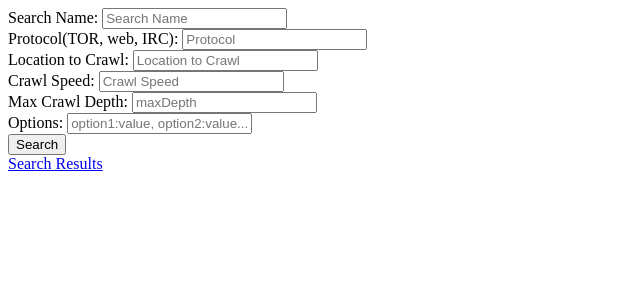
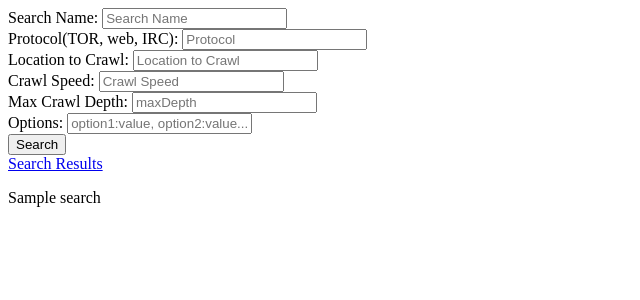
Before and after one commit to firebitsbr/Capstone, a Python web app: template darkweb/templates/index.html in a window 1280 px wide. Shown: the top 300 px of the page, without its empty margins (0-640 px from the left). Run offline with Jinja, Linux system fonts and the light colour scheme; the template is opened without the code that fills it: most values are stand-ins (such as "Sample title", 1, 10 or a date in 2020).

Commit message:
added dispaly of past searches

```diff
--- a/darkweb/templates/index.html
+++ b/darkweb/templates/index.html
@@ -40,6 +40,11 @@
 				<p> {{ param_name }}: {{ param_val }}</p>
 			{% endfor %}
 			{% endif %}
+			{% if result %}
+			{% for search in result %}
+				<p> {{ search }}</p>
+			{% endfor %}
+			{% endif %}
 
 
 
```
